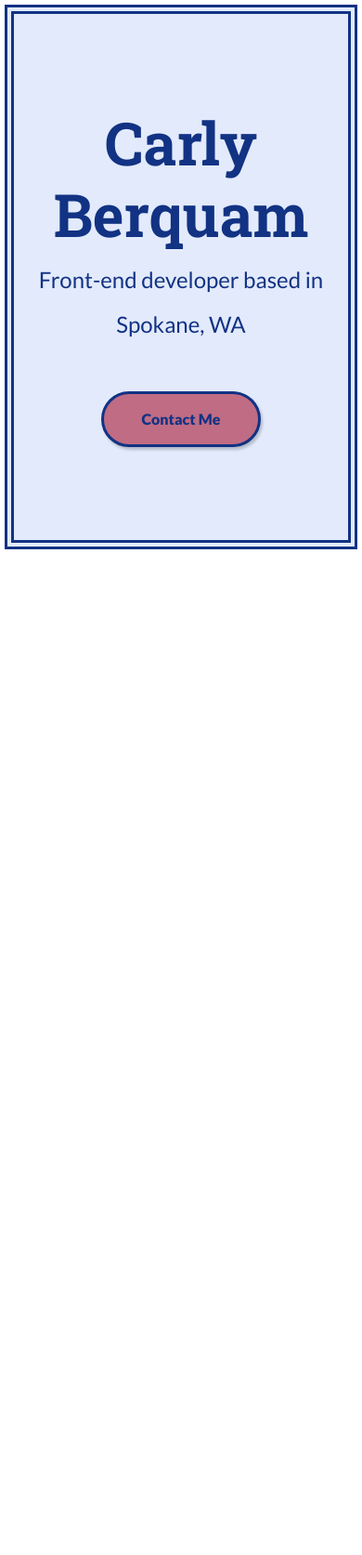
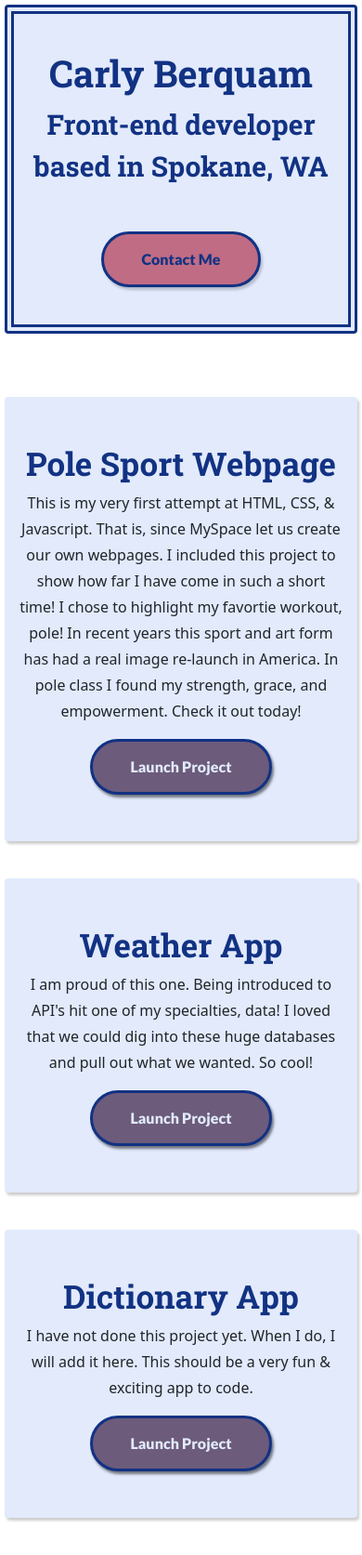
Before and after one commit to Aznaia/portfolio-project, a plain HTML site: page index.html in a window 390 px wide. Shown: the whole page at 93% size. Before the commit the page ends 844 px from the top, so only its background shows below. Drawn offline with nearby package versions, Linux system fonts and the light colour scheme.

Commit message:
Added & styled page content.

```diff
--- a/index.html
+++ b/index.html
@@ -30,12 +30,76 @@
     ></script>
   </head>
   <body>
-    <div class="hero">
+    <div class="hero mb-5">
       <h1>Carly Berquam</h1>
       <h2 class="mb-5">Front-end developer based in Spokane, WA</h2>
       <div class="contact-button">
         <a href="x" class="btn btn-branding primary-button">Contact Me</a>
       </div>
     </div>
+    <div class="container">
+      <div class="row">
+        <div class="col d-none d-lg-block">
+          <img
+            src="images/pole-sport-page.png"
+            alt="Pole Sport"
+            class="pole-sport-image img-fluid"
+          />
+        </div>
+        <div class="col project-description">
+          <h2>Pole Sport Webpage</h2>
+          <p>
+            This is my very first attempt at HTML, CSS, & Javascript. That is,
+            since MySpace let us create our own webpages. I included this
+            project to show how far I have come in such a short time! I chose to
+            highlight my favortie workout, pole! In recent years this sport and
+            art form has had a real image re-launch in America. In pole class I
+            found my strength, grace, and empowerment. Check it out today!
+          </p>
+          <a href="x" class="btn btn-branding secondary-button"
+            >Launch Project</a
+          >
+        </div>
+      </div>
+      <div class="row">
+        <div class="col project-description">
+          <h2>Weather App</h2>
+          <p>
+            I am proud of this one. Being introduced to API's hit one of my
+            specialties, data! I loved that we could dig into these huge
+            databases and pull out what we wanted. So cool!
+          </p>
+          <a href="x" class="btn btn-branding secondary-button"
+            >Launch Project</a
+          >
+        </div>
+        <div class="col d-none d-lg-block">
+          <img
+            src="images/weather-app.png"
+            alt="Weather App"
+            class="weather-app-image img-fluid"
+          />
+        </div>
+      </div>
+      <div class="row">
+        <div class="col d-none d-lg-block">
+          <img
+            src="images/shecodes-dictionary-app.png"
+            alt="Dictionary"
+            class="dictionary-image img-fluid"
+          />
+        </div>
+        <div class="col project-description">
+          <h2>Dictionary App</h2>
+          <p>
+            I have not done this project yet. When I do, I will add it here.
+            This should be a very fun & exciting app to code.
+          </p>
+          <a href="x" class="btn btn-branding secondary-button"
+            >Launch Project</a
+          >
+        </div>
+      </div>
+    </div>
   </body>
 </html>
--- a/src/style.css
+++ b/src/style.css
@@ -8,6 +8,10 @@
   --background-color: #e2eafc;
 }
 
+body {
+  margin-bottom: 20px;
+}
+
 h1 {
   font-family: var(--heading-font);
   font-size: 64px;
@@ -15,7 +19,14 @@ h1 {
 }
 
 h2 {
-  font-size: 24px;
+  color: var(--primary-color);
+  font-family: var(--heading-font);
+  font-size: 35px;
+  font-weight: bold;
+}
+
+p {
+  line-height: 1.75;
 }
 
 .hero {
@@ -25,6 +36,7 @@ h2 {
   text-align: center;
   color: var(--primary-color);
   border: thick double var(--primary-color);
+  border-radius: 4px;
   border-width: 10px;
   margin: 5px;
 }
@@ -47,3 +59,54 @@ h2 {
 .primary-button:hover {
   background: #f67280;
 }
+
+.secondary-button {
+  background: var(--tertiary-color);
+  font-family: var(--primary-font);
+  border-radius: 50px;
+  font-weight: 700;
+  color: var(--background-color);
+  padding: 15px 40px;
+  border: solid var(--primary-color);
+  box-shadow: 2px 3px 3px rgb(0, 0, 0, 0.5);
+  justify-content: center;
+  margin: 20px 5px 0, 0;
+}
+
+.img-fluid {
+  background: aliceblue;
+  border-radius: 4px;
+  max-width: 100%;
+  height: auto;
+  margin: 20px 10px;
+  padding: 50px 15px;
+  box-shadow: 2px 3px 3px rgb(0, 0, 0, 0.2);
+}
+
+.project-description {
+  background: var(--background-color);
+  border-radius: 4px;
+  margin: 20px 10px;
+  padding: 50px 15px;
+  box-shadow: 2px 3px 3px rgb(0, 0, 0, 0.2);
+}
+
+@media (max-width: 991px) {
+  h1 {
+    font-size: 40px;
+  }
+
+  .hero h2 {
+    font-size: 30px;
+    line-height: 1.5;
+  }
+
+  .hero {
+    padding: 40px 20px;
+  }
+
+  .project-description {
+    text-align: center;
+    margin: 20px 5px;
+  }
+}
```
